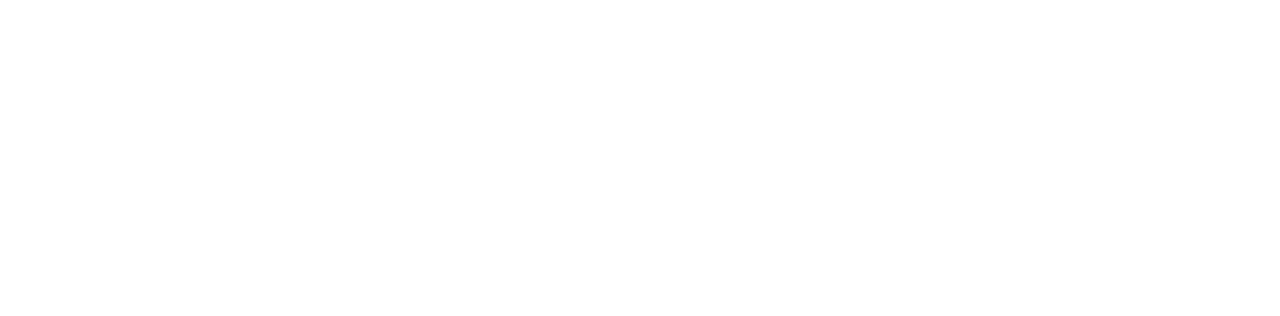
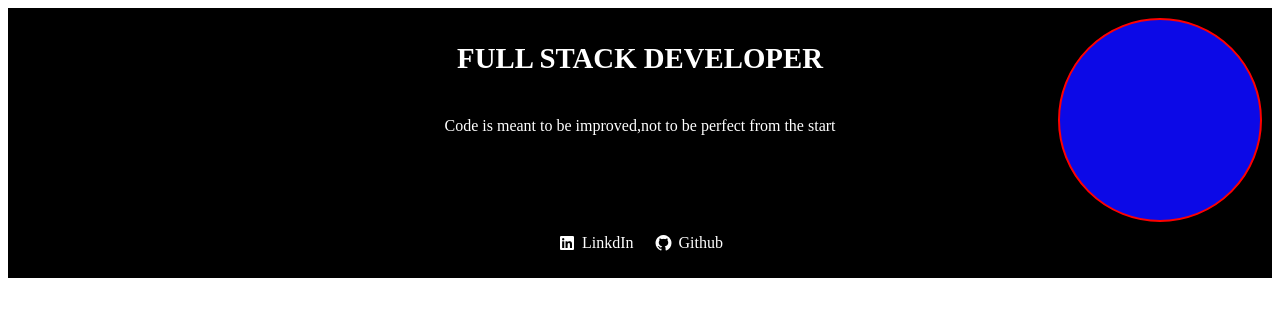
Before and after one commit to Ankush1818/Portfolio, a plain HTML site: page index.html in a window 1280 px wide. Drawn offline with Linux system fonts and the light colour scheme.

Commit message:
navbar creation

```diff
--- a/index.html
+++ b/index.html
@@ -5,8 +5,31 @@
     <meta charset="UTF-8">
     <meta name="viewport" content="width=device-width, initial-scale=1.0">
     <title>Portfolio</title>
+    <link rel="stylesheet" href="https://cdnjs.cloudflare.com/ajax/libs/font-awesome/7.0.1/css/all.min.css" integrity="sha512-2SwdPD6INVrV/lHTZbO2nodKhrnDdJK9/kg2XD1r9uGqPo1cUbujc+IYdlYdEErWNu69gVcYgdxlmVmzTWnetw==" crossorigin="anonymous" referrerpolicy="no-referrer" />
+    <link rel ="stylesheet" href ="style.css">
 </head>
 <body>
+    <div class="nav-bar">
+        <div class="nav-heading">
+            <h2>FULL STACK DEVELOPER</h2>
+        </div>
+        <div class="nav-image">
+
+        </div>
+        <div class="nav-quate">
+            <P>Code is  meant to be improved,not to be perfect from the start</P>
+        </div>
+        <div class="link">
+        <div class="nav-linkdin">
+            <i class="fa-brands fa-linkedin"></i>
+            <p>LinkdIn</p>
+        </div>
+        <div class="nav-github">
+            <i class="fa-brands fa-github"></i>
+            <p>Github</p>
+        </div>
+        </div>
+    </div>
 
 </body>
 </html>
--- /dev/null
+++ b/style.css
@@ -0,0 +1,45 @@
+.nav-bar{
+    position: relative;
+    height: 250px; /* thoda extra space */
+    display: flex;
+    flex-direction: column;
+    background-color: black;
+    color: white;
+    align-items: center;  /* horizontal center for all children */
+    padding: 10px;
+}
+
+.nav-heading{
+    margin:0px;
+    padding:0px;
+    font-size: larger;
+}
+
+.nav-image{
+    height:200px;
+    width:200px;
+    border-radius: 50%;
+    border: 2px solid red;
+    background-color: rgb(12, 9, 231);
+    position: absolute;
+    top: 10px;
+    right: 10px;
+}
+
+.nav-quate{
+    text-align: center;
+    margin-top: 2px;  /* minimum space from heading */
+    margin-bottom: 0; /* avoid extra bottom margin */
+}
+
+.link{
+    display: flex;
+    justify-content: center;
+    gap:20px;
+    margin-top: auto; /* push to bottom */
+}
+.nav-linkdin, .nav-github{
+    display: flex;
+    align-items: center;
+    gap: 5px;
+}
```
